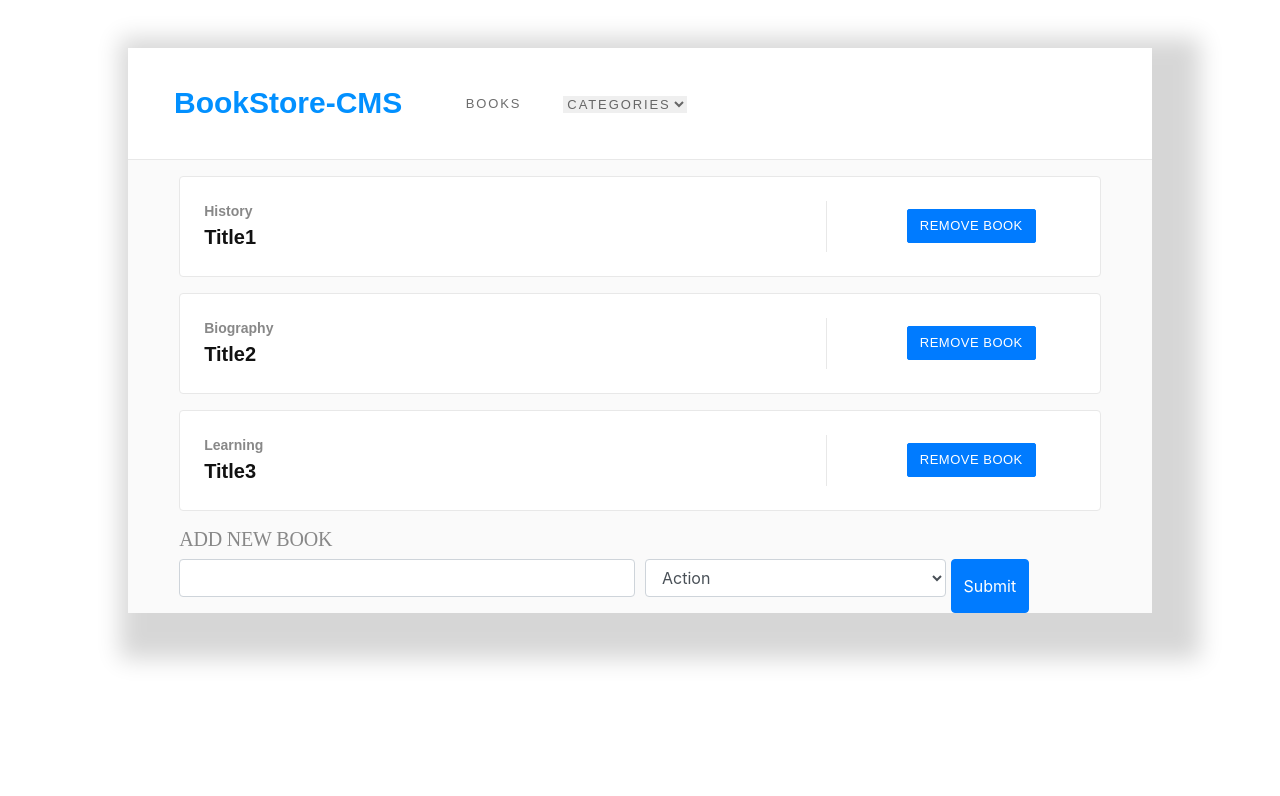
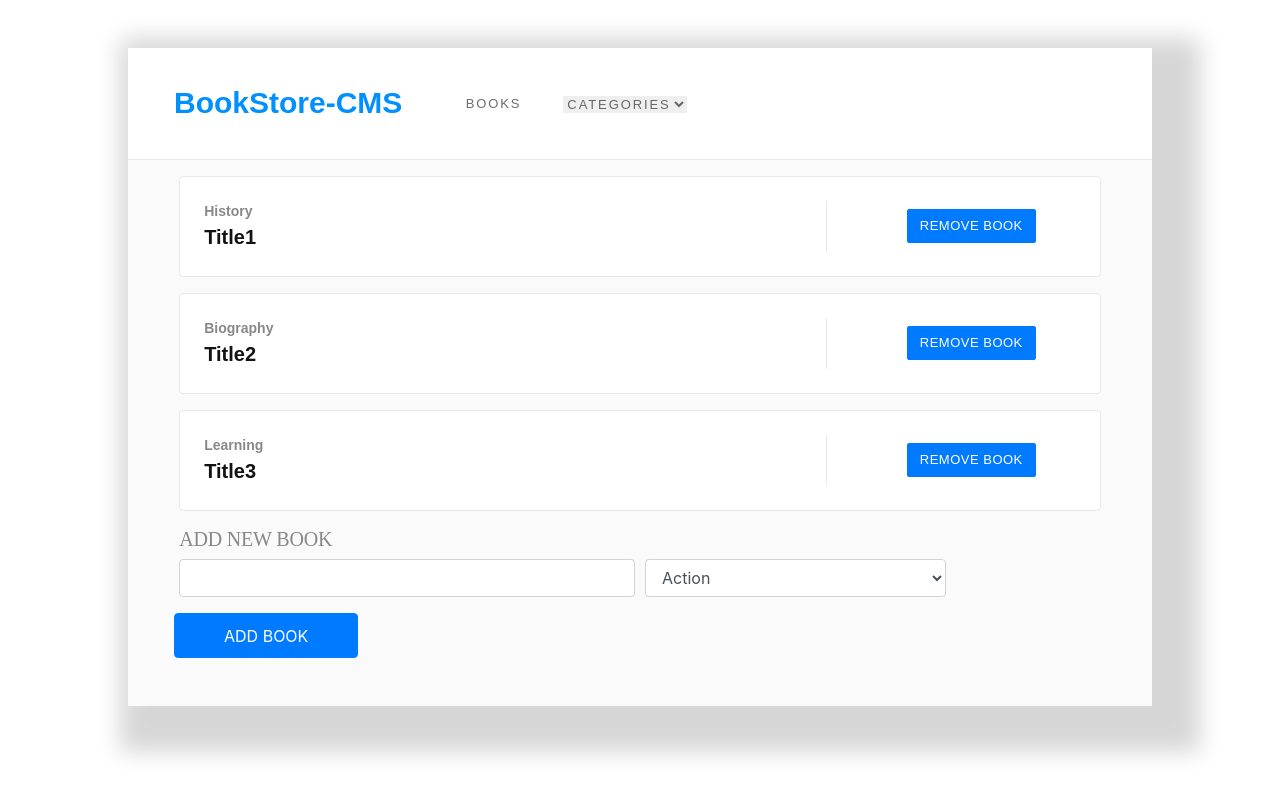
Before and after one commit to FelipeEnne/bookstore-cms, a React (Create React App) app: page / in a window 1280 px wide. Shown: the top 796 px of the page. Built offline with nearby package versions, Linux system fonts and the light colour scheme.

Commit message:
style: Add some margin to the form

```diff
--- a/src/containers/BooksForm.js
+++ b/src/containers/BooksForm.js
@@ -57,7 +57,7 @@ class BooksForm extends Component {
                 ))}
               </select>
             </div>
-            <button type="submit" className="btn btn-primary" onClick={this.handleSubmit}>Submit</button>
+            <button type="submit" className="btn btn-primary add-book" onClick={this.handleSubmit}>ADD BOOK</button>
           </div>
         </form>
 
--- a/src/index.css
+++ b/src/index.css
@@ -104,6 +104,10 @@ body {
   color: #ffffff;
 }
 
+form {
+  padding-bottom: 3em;
+}
+
 .BooksForm {
   margin: auto;
   width: 90%;
@@ -116,8 +120,15 @@ h5 {
   font-size: 20px;
   font-weight: bold;
   font-stretch: normal;
-  font-style: normal;
+  font-style: bold;
   line-height: normal;
   letter-spacing: -0.18px;
   color: #888888;
 }
+
+.add-book {
+  width: 184px;
+  height: 45px;
+  border-radius: 3px;
+  background-color: #0290ff;
+}
```
